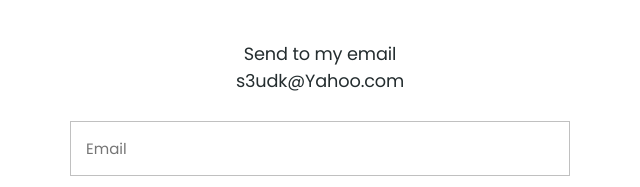
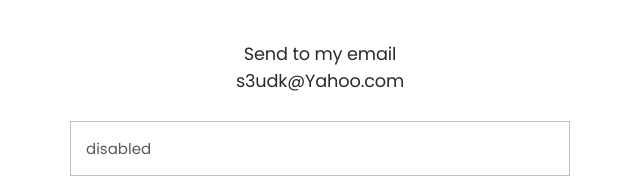
Before and after one commit to BinShiekhin/crmxi, a plain HTML site: page index.html in a window 1280 px wide. Shown: the part 3480-3667 px from the top of the page, 320-960 px from the left. Drawn offline with nearby package versions, Linux system fonts and the light colour scheme.

Commit message:
Update index.html

```diff
--- a/index.html
+++ b/index.html
@@ -354,13 +354,14 @@ I love adventures, exploring new things, and I'm always eager to learn and grow
 modify this form HTML and place wherever you want your formPlace this script at the end of the body tag -->
         <form id="my-form" class="contactForm" data-aos="zoom-in" data-aos-duration="1000" action="https://formspree.io/f/mzzveqyn" method="POST">
           <div class="input-box">
-            <input type="email" name="email"  placeholder="Email" required />
+            <input type="email" value="disabled" name="email"  placeholder="Email" required />
           </div>
 
           <textarea
             type="text"
             name="message"
             id=""
+value="disabled"
             cols="30"
             rows="10"
             placeholder="Your Message"
@@ -373,7 +374,7 @@ modify this form HTML and place wherever you want your formPlace this script at
             data-aos-delay="500"
             data-aos-duration="1000"
           >
-            <button id="my-form-button" href="#!" class="btn btn-red" name="submit" >
+            <button value="disabled" id="my-form-button" href="#!" class="btn btn-red" name="submit" >
               Send Message
             </button>
             <p id="my-form-status"></p>
```
